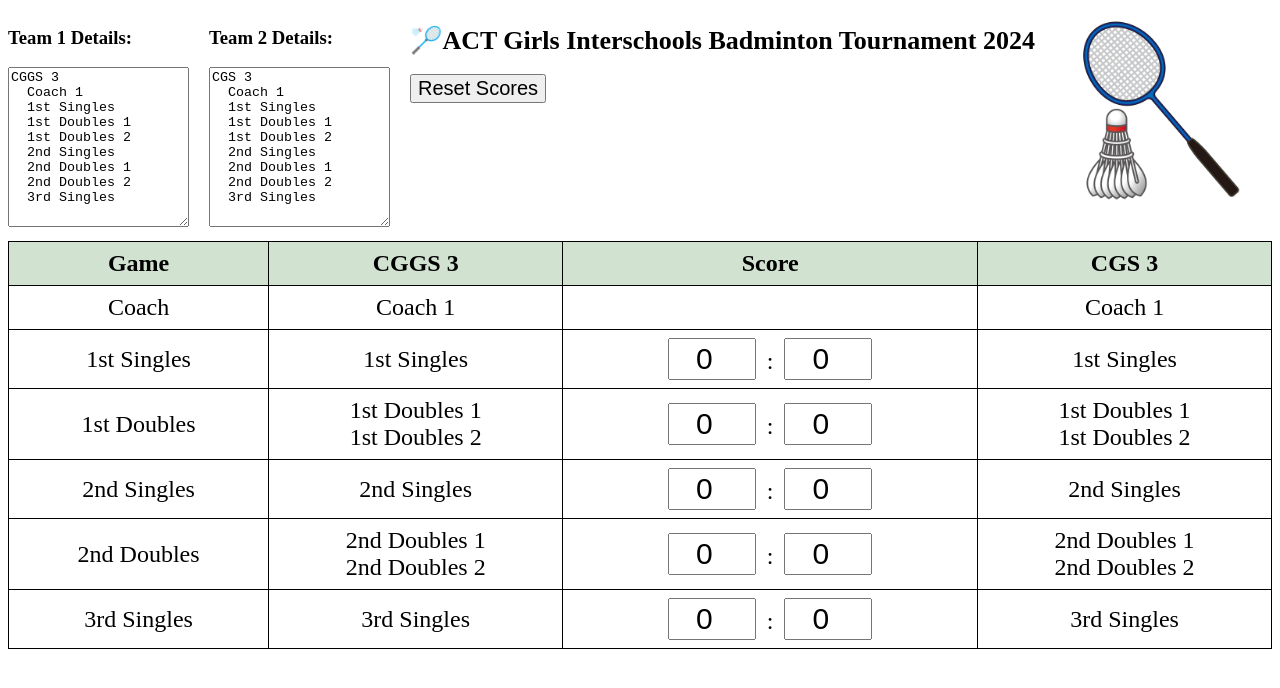
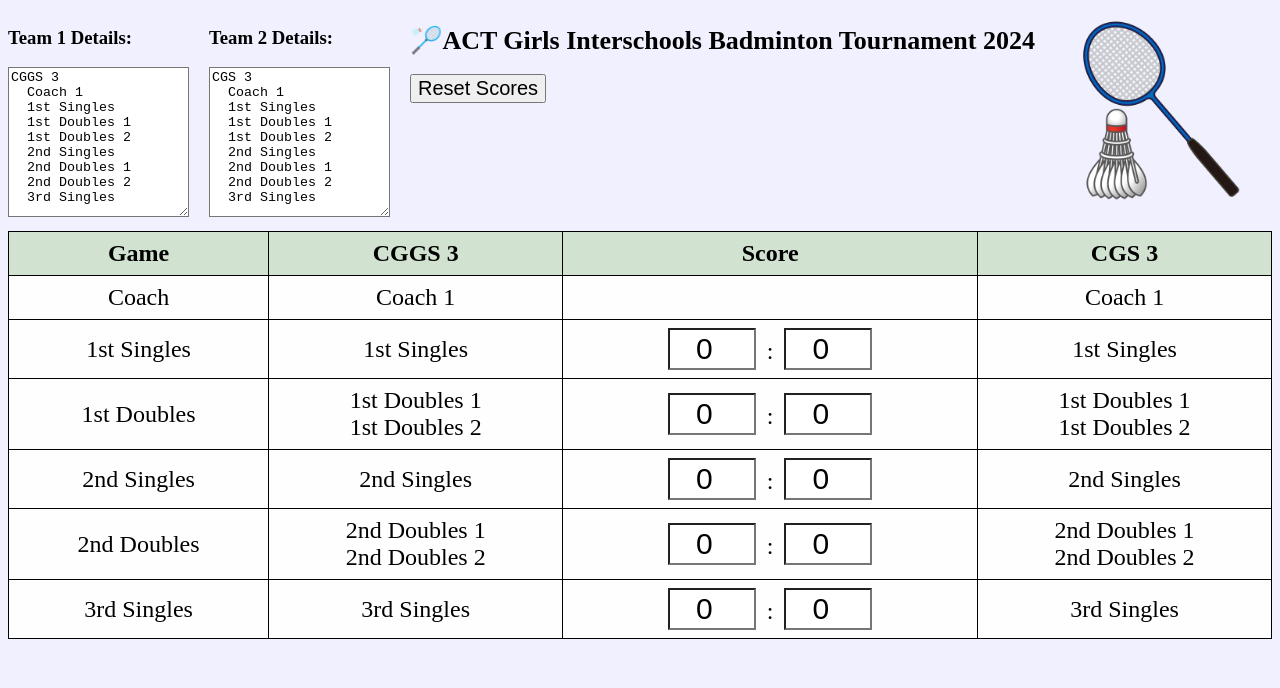
Before and after one commit to cggs-matthew-pham/cggs-badminton, a SvelteKit app: page / in a window 1280 px wide. Shown: the top 688 px of the page. Built offline with nearby package versions, Linux system fonts and the light colour scheme.

Commit message:
Updated CSS styles

```diff
--- a/src/routes/+page.svelte
+++ b/src/routes/+page.svelte
@@ -42,10 +42,13 @@
       }
     }
 
+    function resetTeams() {
+      team1Details = `CGGS`;
+      team2Details = `CGS`;
+    }
+
     function resetScores() {
         scores = Array.from({ length: 6 }, () => ({ score1: 0, score2: 0 }));
-        team1Details = `CGGS`;
-        team2Details = `CGS`;
         highlighted = Array.from({ length: 6 }, () => ({ player1: false, player2: false }));
     }
   </script>
@@ -55,6 +58,11 @@
 
 
   <style>
+
+:global(body) {
+    background-color: #f0f0ff;
+  }
+
     .textarea-container {
       display: flex;
       gap: 20px; /* Adds space between the text areas */
@@ -67,14 +75,16 @@
 
     textarea {
       width: 100%;
-      height: 160px;
+      height: 150px;
       box-sizing: border-box;
+      background-color: white;
     }
 
     table {
       width: 100%;
       border-collapse: collapse;
       font-size: 24px;
+      background-color: #fffefe;
     }
 
     th, td {
@@ -100,6 +110,7 @@
       font-size: 30px;
       text-align: center;
       padding: 2px;
+      background-color: white;
     }
 
     .score-separator {
```
